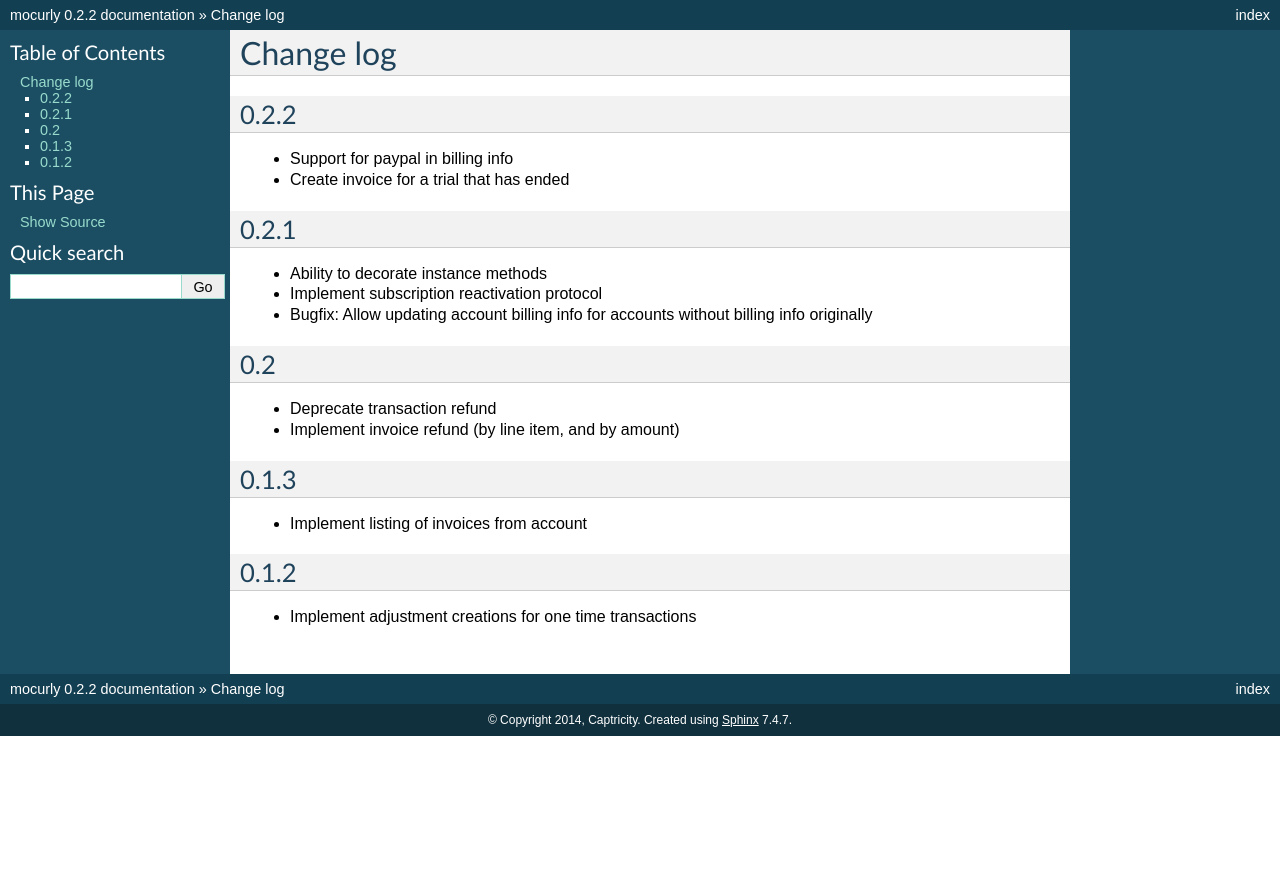
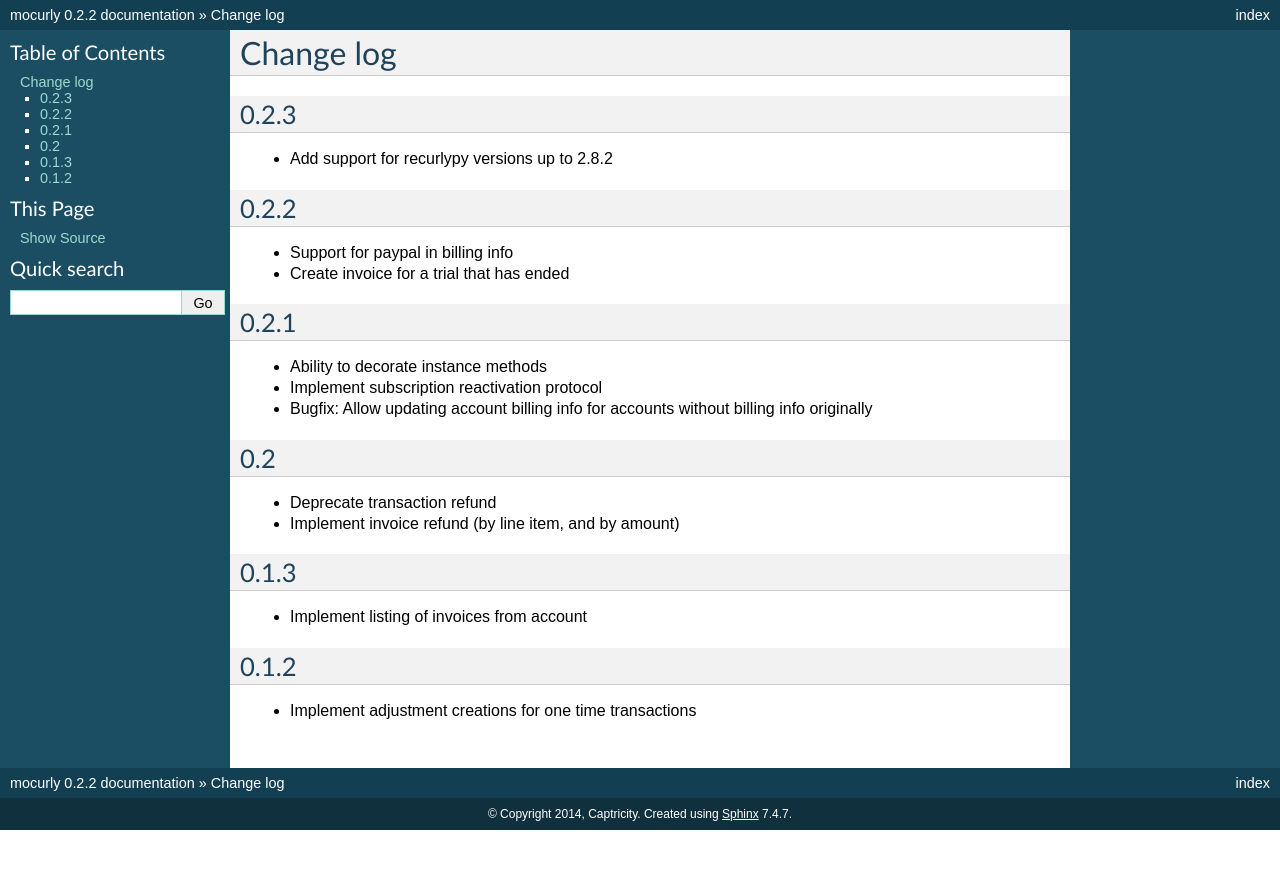
Before and after one commit to Captricity/mocurly, a Sphinx documentation site: the page built from docs/source/change-log.rst, in a window 1280 px wide. Shown: the top 869 px of the page. Built offline with Sphinx 7.4.7, drawn with Linux system fonts in a browser that asks for light colours.

Commit message:
Setup bumpversion

```diff
--- a/docs/source/change-log.rst
+++ b/docs/source/change-log.rst
@@ -3,6 +3,11 @@
 ==========
 Change log
 ==========
+
+0.2.3
+-----
+
+- Add support for recurlypy versions up to 2.8.2
 
 0.2.2
 -----
--- a/requirements_dev.txt
+++ b/requirements_dev.txt
@@ -1,2 +1,3 @@
 tox
 sphinx
+bumpversion
```
Also changed, not shown: .bumpversion.cfg (added).
